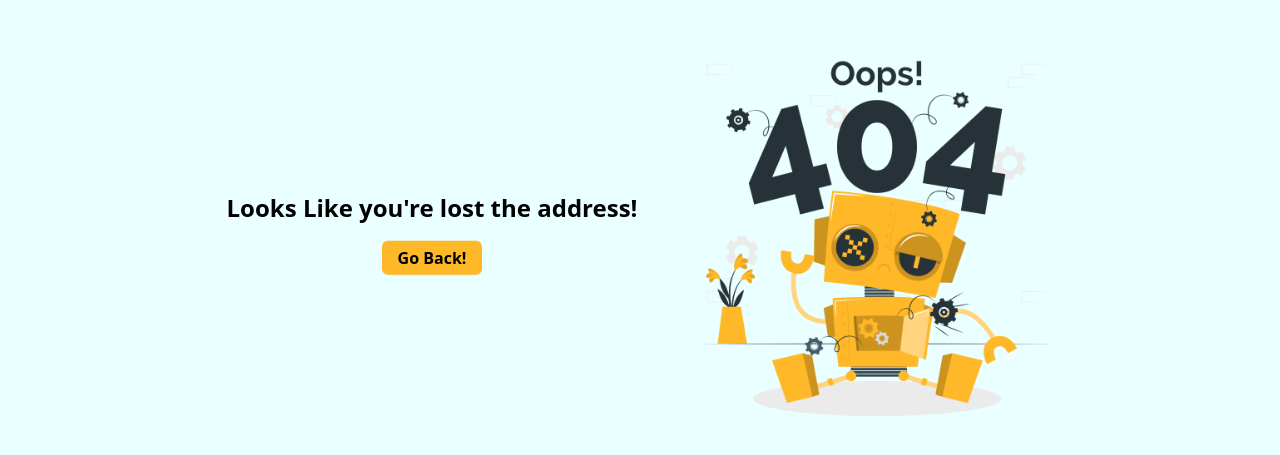
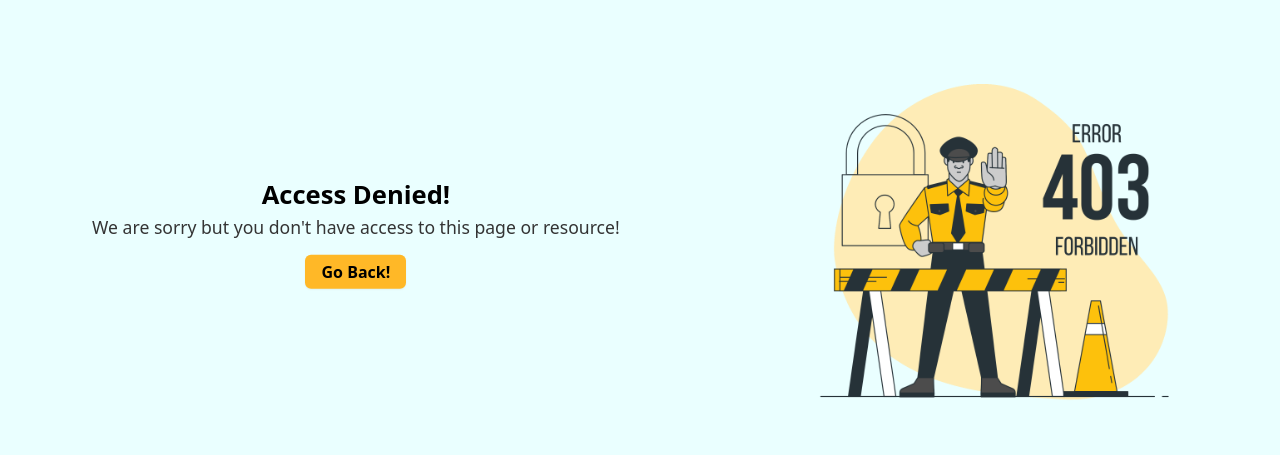
Before and after one commit to webakash1806/zenstudy, a React (Vite) app: page /LMS-Client/contact in a window 1280 px wide. Shown: the part 167-622 px from the top of the page. Built offline with nearby package versions, Linux system fonts and the light colour scheme.

Commit message:
Access denied page added

```diff
--- a/src/App.jsx
+++ b/src/App.jsx
@@ -2,6 +2,7 @@ import React from 'react'
 import { Route, Routes } from 'react-router-dom'
 
 import AboutUs from './Pages/AboutUs'
+import AccessDeniedPage from './Pages/AccessDeniedPage'
 import CourseList from './Pages/CoursePage/CourseList'
 import HomePage from './Pages/HomePage'
 import LoginPage from './Pages/LoginPage'
@@ -18,6 +19,7 @@ const App = () => {
         <Route path="/LMS-Client/register" element={<SignupPage />} />
         <Route path="/LMS-Client/course" element={<CourseList />} />
         <Route path="*" element={<PageNotFound />} />
+        <Route path="/LMS-Client/contact" element={<AccessDeniedPage />} />
       </Routes>
     </>
   )
--- a/src/Components/CourseCard.jsx
+++ b/src/Components/CourseCard.jsx
@@ -7,11 +7,11 @@ const CourseCard = ({ data }) => {
     const navigate = useNavigate()
 
     return (
-        <div className='w-[17.5rem] h-[26rem] cursor-pointer flex mt-2 flex-col border items-start gap-2 rounded-md overflow-hidden'
+        <div className='w-[17.5rem] h-[27rem] cursor-pointer flex mt-2 flex-col border items-start gap-2 rounded-md overflow-hidden'
             onClick={() => navigate("/LMS-Client/course/description")}>
-            <img className='w-full h-[44%] object-cover' src={data?.thumbnail?.secure_url} alt={`${data?.title} image`} />
+            <img className='w-full h-[40%] object-cover' src={data?.thumbnail?.secure_url} alt={`${data?.title} image`} />
             <div className='text-white flex flex-col gap-2 p-3'>
-                <h2 className='text-[1.2rem] font-[600]'>{data?.title}</h2>
+                <h2 className='text-[1.35rem] font-[600] capitalize'>{data?.title}</h2>
                 <p className='text-[0.9rem]'>{data?.description}</p>
                 <div className='flex flex-wrap gap-2 mt-1'>
                     <div className='border w-fit p-1 px-2 rounded-full text-[0.95rem] flex gap-2 items-center '><BsPersonVideo2 /><span className='text-[0.7rem] tracking-wide'>{data?.createdBy}</span></div>
--- /dev/null
+++ b/src/Pages/AccessDeniedPage.jsx
@@ -0,0 +1,20 @@
+import React from 'react'
+import { useNavigate } from 'react-router-dom'
+
+import Error403 from '../assets/403error.png'
+
+const AccessDeniedPage = () => {
+    const navigate = useNavigate()
+    return (
+        <div className='bg-[#eaffff] w-screen md:flex-row-reverse md:justify-around h-screen flex flex-col items-center justify-center'>
+            <img className='w-[19rem] sm:w-[22rem] lg:w-[26rem]' src={Error403} alt="403 acess denied Image!" />
+            <div className='flex flex-col items-center justify-center'>
+                <p className='text-[#000] font-bold text-[1.6rem] text-center mx-8'>Access Denied!</p>
+                <p className='text-[#343434] text-[1.1rem] text-center px-4'>We are sorry but you don&#39;t have access to this page or resource!</p>
+                <button onClick={() => navigate(-1)} className='mt-4 bg-[#FFB827] text-black p-[5px] px-4 duration-300 font-semibold rounded-md animate-bounce shadow-sm hover:bg-black hover:text-[#FFB827]'>Go Back!</button>
+            </div>
+        </div>
+    )
+}
+
+export default AccessDeniedPage
--- a/src/Pages/CoursePage/CourseList.jsx
+++ b/src/Pages/CoursePage/CourseList.jsx
@@ -10,11 +10,8 @@ const CourseList = () => {
 
     const { courseData } = useSelector((state) => state.course)
 
-    // console.log(courseList)
-
     async function loadCourse() {
-        const res = await dispatch(getAllCourses())
-        console.log(res.payload)
+        await dispatch(getAllCourses())
     }
 
     useEffect(() => {
--- a/src/Pages/HomePage.jsx
+++ b/src/Pages/HomePage.jsx
@@ -18,7 +18,7 @@ const HomePage = () => {
                         Explore diverse coding courses, master programming languages, and build real-world projects with expert-led online tutorials for comprehensive skill development.
                     </p>
                     <div>
-                        <Link to='/LMS-Client/courses'>
+                        <Link to='/LMS-Client/course'>
                             <button className='bg-yellow-600 p-2 px-8 font-[500] tracking-wide rounded-md text-[1.05rem] hover:bg-yellow-700'>
                                 Explore Courses
                             </button>
--- a/src/Pages/PageNotFound.jsx
+++ b/src/Pages/PageNotFound.jsx
@@ -6,7 +6,7 @@ import Error404 from '../assets/Error404.png'
 const PageNotFound = () => {
     const navigate = useNavigate()
     return (
-        <div className='bg-[#eaffff] w-screen md:flex-row-reverse h-screen flex flex-col items-center justify-center'>
+        <div className='bg-[#eaffff] w-screen md:flex-row-reverse md:justify-around h-screen flex flex-col items-center justify-center'>
             <img className='w-[19rem] sm:w-[22rem] lg:w-[26rem]' src={Error404} alt="404 Page not found Image!" />
             <div className='flex flex-col items-center justify-center'>
                 <p className='text-[#000] font-bold text-[1.5rem] text-center mx-8'>Looks Like you&#39;re lost the address!</p>
--- a/src/Redux/Slices/CourseSlice.js
+++ b/src/Redux/Slices/CourseSlice.js
@@ -6,8 +6,6 @@ import axiosInstance from "../../Helpers/axiosInstance"
 const initialState = {
     courseData: []
 }
-
-console.log(initialState)
 
 export const getAllCourses = createAsyncThunk("/course/get", async () => {
     try {
@@ -18,8 +16,6 @@ export const getAllCourses = createAsyncThunk("/course/get", async () => {
             error: "Something went wrong!"
         })
         res = (await res).data.course
-        console.log(res)
-
         return res
     }
     catch (e) {
@@ -34,8 +30,6 @@ const courseSlice = createSlice({
     extraReducers: (builder) => {
         builder.addCase(getAllCourses.fulfilled, (state, action) => {
             if (action.payload) {
-                console.log(state)
-                console.log(action.payload)
                 state.courseData = [...action.payload]
             }
         })
```
Also changed, not shown: src/assets/403error.png (added).
